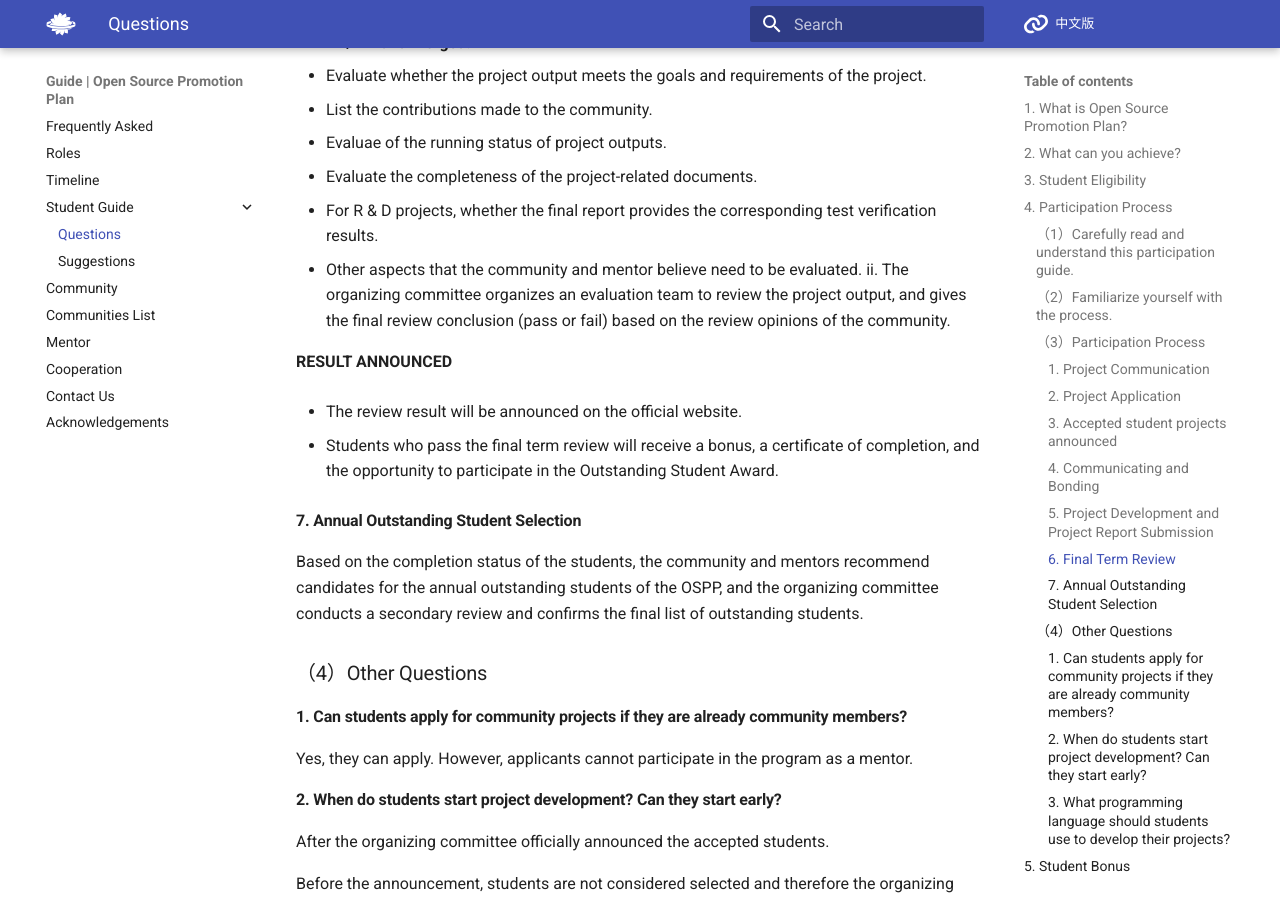
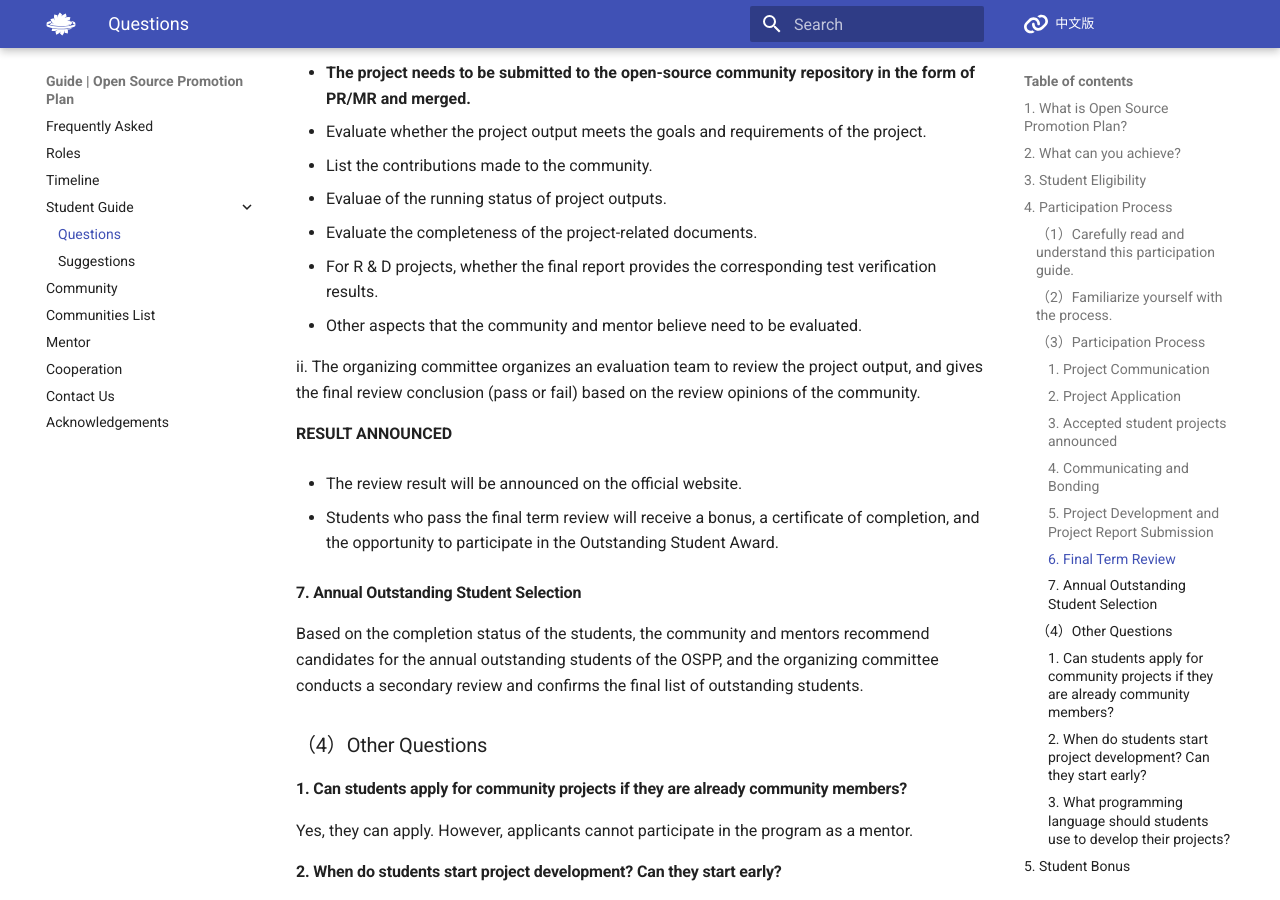
Before and after one commit to summer-ospp/help-en, an MkDocs documentation site: the page built from docs/student.md, in a window 1280 px wide and 900 px high, scrolled down 4450 px. Built offline with MkDocs 1.6.1 and Material for MkDocs 9.7.7, drawn with Linux system fonts in a browser that asks for light colours; comment, search, counter and statistics services are not loaded; some of the changed text lies outside the part shown.

```diff
--- a/docs/student.md
+++ b/docs/student.md
@@ -1,4 +1,4 @@
-**Student Guide**
+# Student Guide
 
 * Before participating in the program, please carefully read the Student Participation Agreement, and the formal application for the project indicates agreement to all the contents of this agreement.
 * After the student's project is completed, they need to download, sign, and upload the signed electronic scan of the Student Participation Agreement in the OSPP System. The student also needs to fill in the bank card information in the system.
@@ -58,12 +58,14 @@
 * Previous participants can log in with their original account to update their information and apply.
 * The git email submitted by the student in the community repository must be the email used for registration.
 * Students cannot participate in the program as a mentor at the same time.
-  **CHOOSING THE PROJECTS**
+
+**CHOOSING THE PROJECTS**
 
 * Students can view the [Project List](https://summer-ospp.ac.cn/#/org) on the official website.
 * Students can apply for up to three projects at the same time, but can only undertake one project in the end.
 * Each project can only be undertaken by one student at most.
-  **COMMUNICATE WITH MENTORS**
+
+**COMMUNICATE WITH MENTORS**
 
 * The official website's project descriptions include the project mentor's name and contact email of the project mentor. Students can communicate with mentors via email.
 * It is important to maintain basic etiquette when communicating with mentors. Mentors only provide guidance and advice within their capacity, and the student should complete the project's application, design, and development by themselves.
@@ -76,6 +78,7 @@
 * Students can download the [Project Application Template](./assets/ Project-Application-Template.pdf ) and prepare the required materials.
 * The quality of the project application is the most important criterion for the committee to evaluate whether the student's application is approved or not.
 * This is the time to understand the project details and to become familiar with the community operation and etiquette.
+
 **SUBMITTING THE APPLICATION**
 
 * Submit the application materials through the OSPP system.
@@ -110,7 +113,8 @@ i. Mentors will review the student's project results in the following aspects an
 * Evaluate the completeness of the project-related documents.
 * For R & D projects, whether the final report provides the corresponding test verification results.
 * Other aspects that the community and mentor believe need to be evaluated.
-  ii. The organizing committee organizes an evaluation team to review the project output, and gives the final review conclusion (pass or fail) based on the review opinions of the community.
+
+ii. The organizing committee organizes an evaluation team to review the project output, and gives the final review conclusion (pass or fail) based on the review opinions of the community.
 
 **RESULT ANNOUNCED**
 
@@ -168,7 +172,7 @@ iii. The students' bonus will be paid by credit transfer method. There is no res
 * Swiftcode
 * Scancopy of Passport
 
-  ***Note: The above information is required according to the current international settlement policy. The organizing committee will take reasonable measures to protect private data, personal identity information**,**and other sensitive information.*
+  ***Note: The above information is required according to the current international settlement policy. The organizing committee will take reasonable measures to protect private data, personal identity information,and other sensitive information.*
 
 iv. The tax payment or tax payment certificate, including the amount of this payment, is applicable to the situation where Chinese and foreign personnel obtain income in China according to the tax terms, and individual income taxes are withheld and paid by the organizing committee on their behalf. The calculation method is as follows (Unit: Yuan):
 
```
